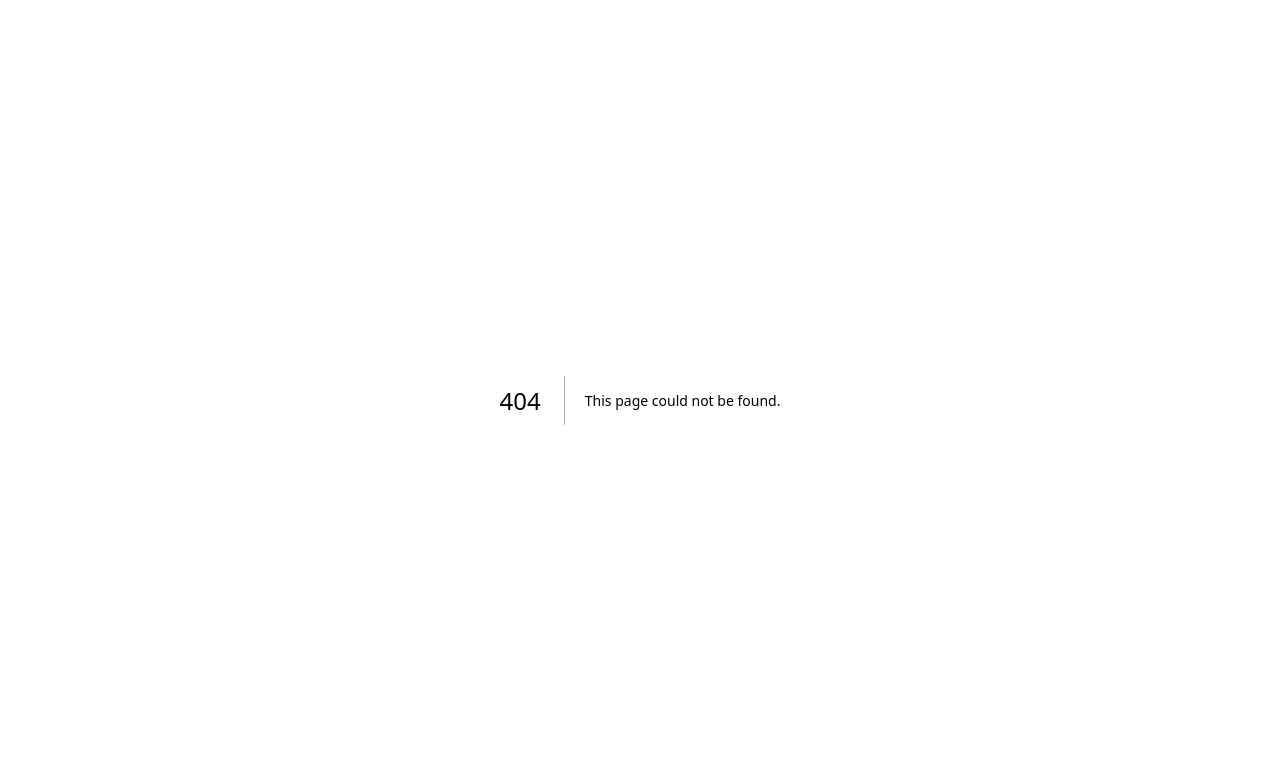
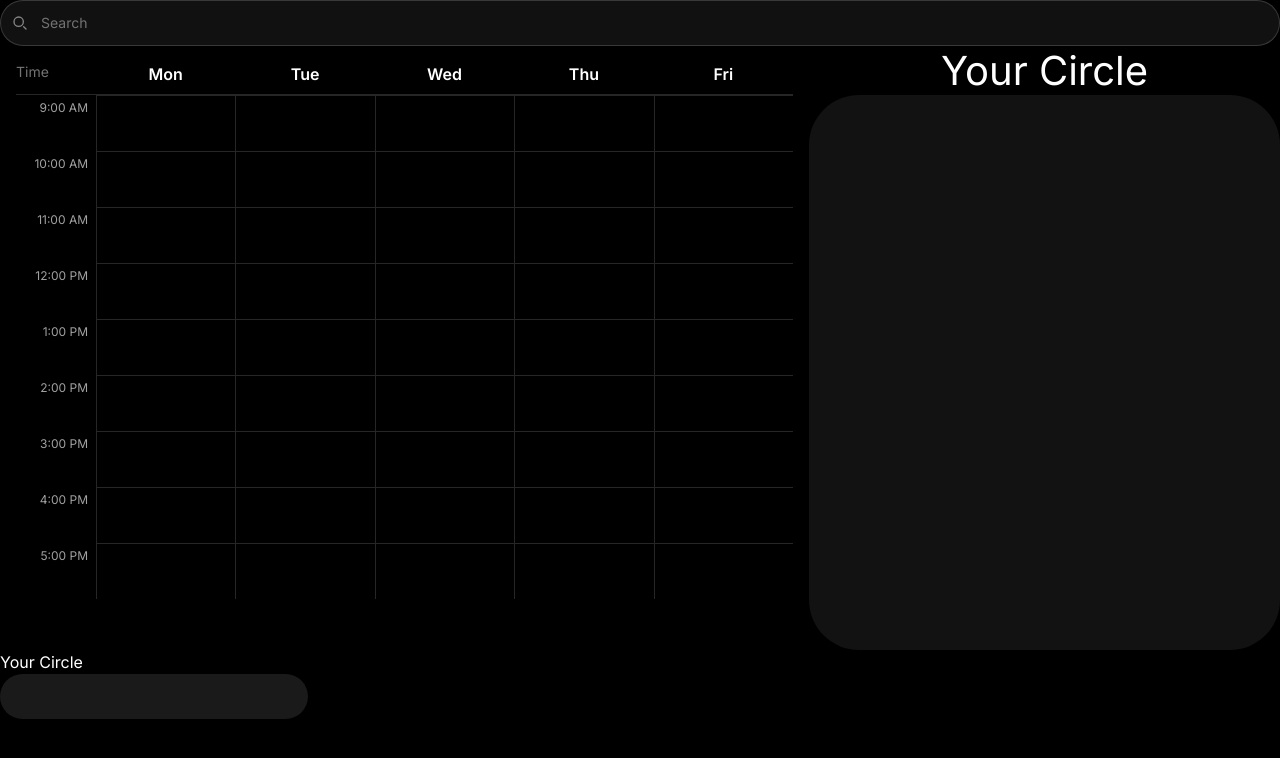
Before and after one commit to Dtowery98/CS180-Project, a Next.js app in the folder cs180/frontend/: page /discovery in a window 1280 px wide. Before the commit this address had no page. Shown: the top 758 px of the page. Built offline with nearby package versions, Linux system fonts and the light colour scheme; what tailwindcss-react-aria-components would draw is missing.

Commit message:
Basic Structure completed, how the structure of Discovery will work.

```diff
--- /dev/null
+++ b/cs180/frontend/src/app/discovery/page.tsx
@@ -0,0 +1,26 @@
+"use client";
+import { useState } from "react";
+import { useRouter } from "next/navigation";
+import Calendar from "@/components/ui/calendar"
+import SearchBar from "@/components/ui/searchBar";
+
+export default function Discovery(){
+    return(
+        <div>
+            <SearchBar className="justify-center items-center gap-3.5 "></SearchBar>
+            <div className="flex ">
+                 <Calendar></Calendar>
+                 <div>
+                <div>
+                <h1 className="text-white text-center text-[40px] not-italic font-normal leading-[normal]">Your Circle</h1>
+                 <div className="w-[471px] h-[555px] [background:#121212] rounded-[50px]"></div>
+                </div>
+                 </div>
+
+        </div>
+            <h1>Your Circle</h1>
+            <div className="w-[308px] h-[45px] [background:#1A1A1A] rounded-[50px]">
+             </div>
+        </div>
+    )
+}
```
Also changed, not shown: 1 other file (tests, documents, lock files or other folders).
